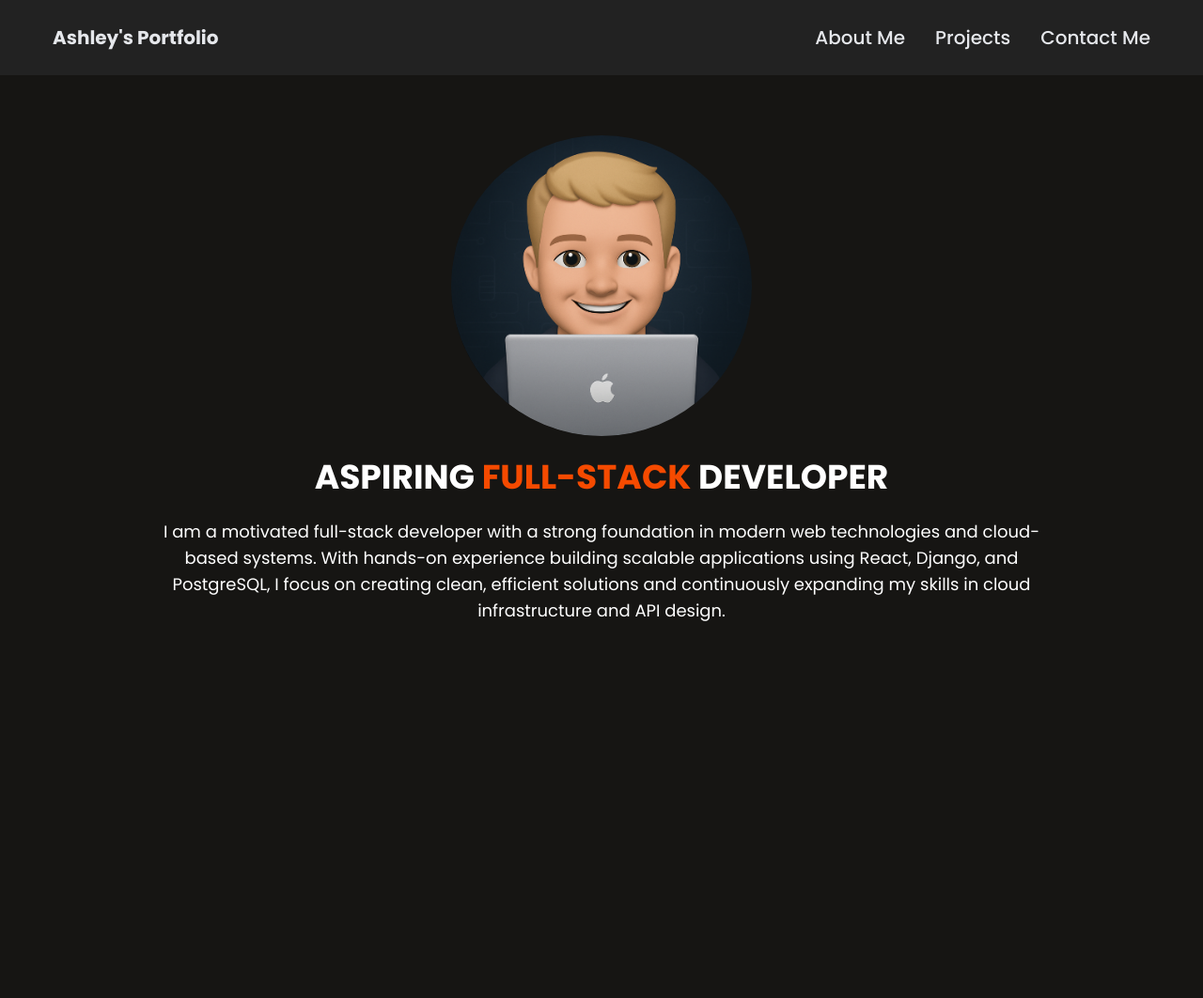
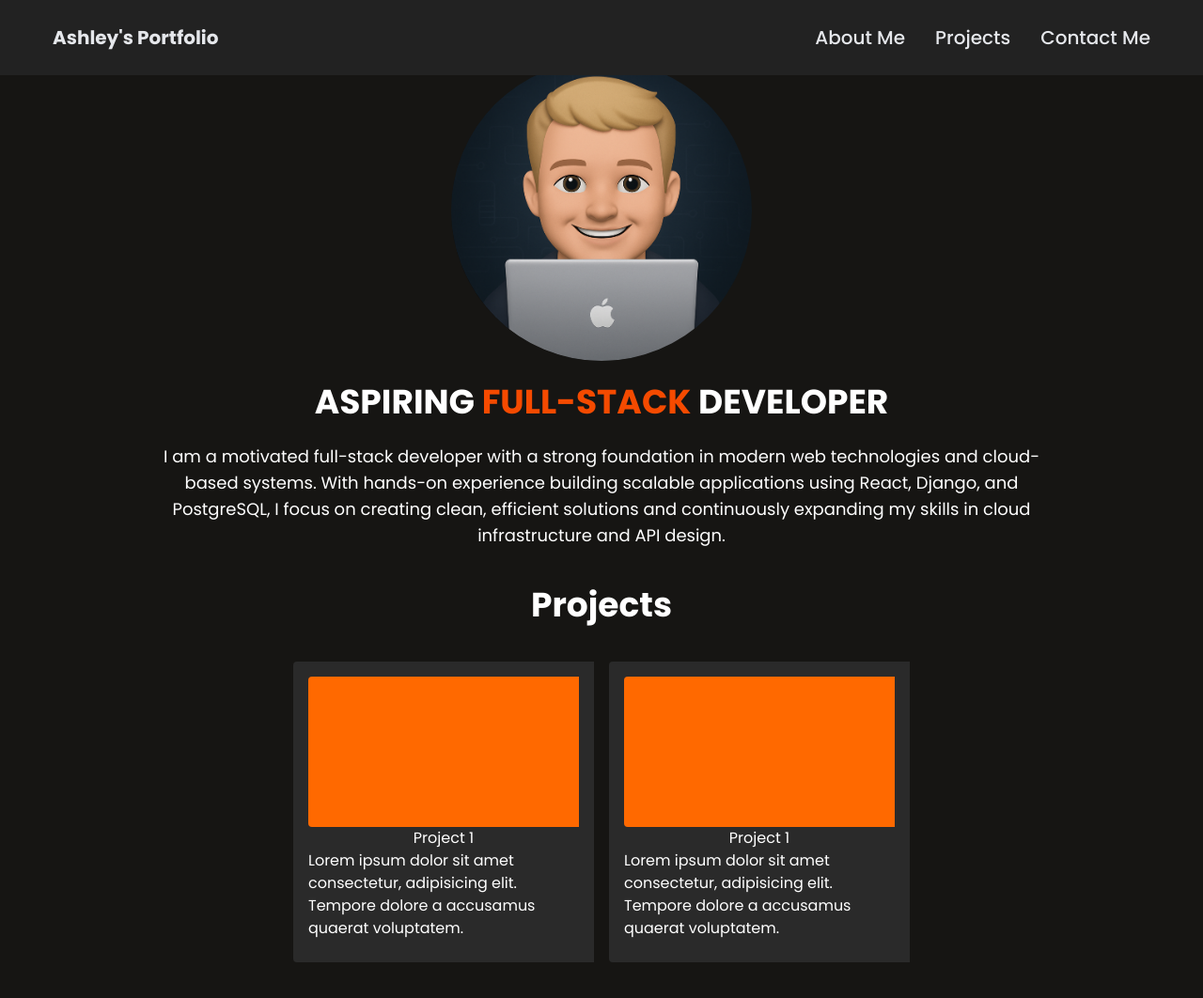
Before and after one commit to Ashley-Wilson1/simple-portfolio, a website: page src/index.html in a window 1280 px wide. Shown: the top 1062 px of the page at 94% size. Before the commit the page ends 800 px from the top, so only its background shows below. Drawn offline with Linux system fonts and the light colour scheme.

Commit message:
added projects section and made header fixed

```diff
--- a/src/index.html
+++ b/src/index.html
@@ -6,9 +6,9 @@
 		<link href="./output.css" rel="stylesheet" />
 		<title>Document</title>
 	</head>
-	<body class="bg-gray-bg font-display">
+	<body class="bg-gray-bg font-display pb-1000">
 		<header
-			class="flex justify-between p-6 bg bg-primary text-gray-200 font-medium items-center h-20 text-xl"
+			class="fixed w-full top-0 flex justify-between p-6 bg bg-primary text-gray-200 font-medium items-center h-20 text-xl"
 		>
 			<h1 class="font-bold ml-8">Ashley's Portfolio</h1>
 			<nav class="flex gap-8 mr-8">
@@ -31,7 +31,33 @@
 				my skills in cloud infrastructure and API design.
 			</p>
 		</section>
-		<section class="projects"></section>
+		<!-- change this section to use typescript and generate the tiles automatically -->
+		<!--make this better responsive-->
+		<section class="projects flex flex-col mt-10 items-center text-white">
+			<h1 class="text-4xl font-bold">Projects</h1>
+			<div class="project-card-container mt-10 grid grid-cols-2 gap-4">
+				<div
+					class="w-80 h-80 p-4 bg-secondary rounded-l flex flex-col items-center"
+				>
+					<div class="w-full h-40 rounded-l bg-orange-500"></div>
+					<h2>Project 1</h2>
+					<p>
+						Lorem ipsum dolor sit amet consectetur, adipisicing elit. Tempore
+						dolore a accusamus quaerat voluptatem.
+					</p>
+				</div>
+				<div
+					class="w-80 h-80 p-4 bg-secondary rounded-l flex flex-col items-center"
+				>
+					<div class="w-full h-40 rounded-l bg-orange-500"></div>
+					<h2>Project 1</h2>
+					<p>
+						Lorem ipsum dolor sit amet consectetur, adipisicing elit. Tempore
+						dolore a accusamus quaerat voluptatem.
+					</p>
+				</div>
+			</div>
+		</section>
 		<section class="education"></section>
 		<section class="contact-me"></section>
 		<footer></footer>
--- a/src/input.css
+++ b/src/input.css
@@ -4,5 +4,6 @@
 @theme {
 	--color-gray-bg: #161513;
 	--color-primary: #222222;
+	--color-secondary: #2a2a2a;
 	--font-display: "poppins", sans-serif;
 }
--- a/src/scripts/script.js
+++ b/src/scripts/script.js
@@ -1 +1,2 @@
-console.log("hello");
+"use strict";
+console.log("hello world");
--- a/src/scripts/script.ts
+++ b/src/scripts/script.ts
@@ -1 +1 @@
-console.log("hello");
+console.log("hello world");
```
Also changed, not shown: tsconfig.json (added, +113 -0 lines), src/output.css.
